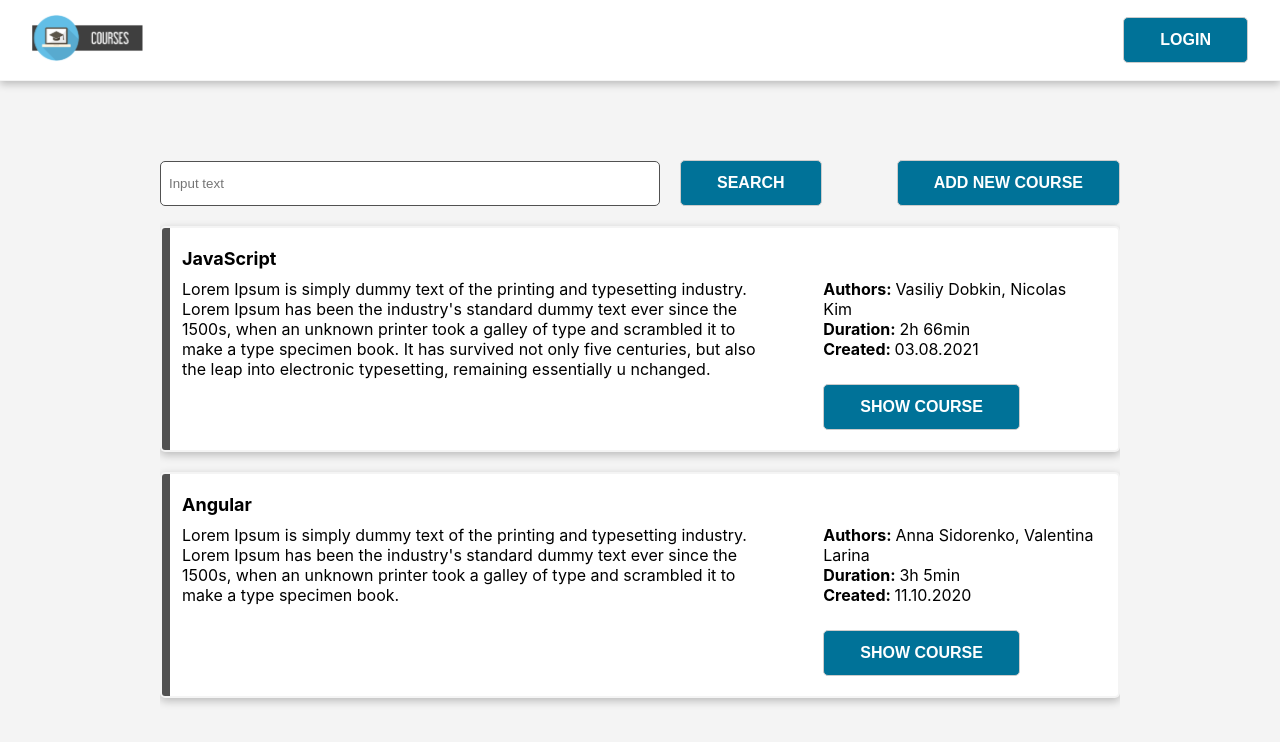
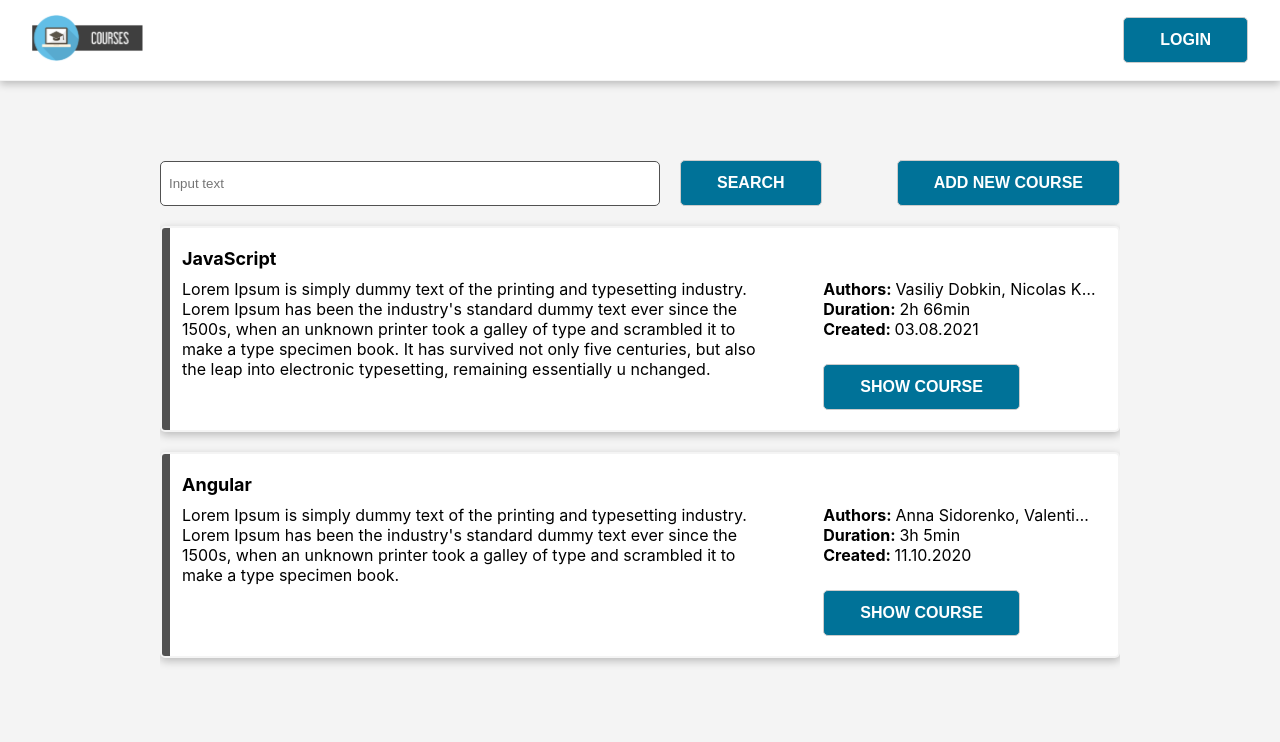
Before and after one commit to fedorenko-oleksandra/react-app, a React (Create React App) app: page / in a window 1280 px wide. Shown: the top 742 px of the page. Built offline with nearby package versions, Linux system fonts and the light colour scheme.

Commit message:
fixed search behavior

```diff
--- a/src/components/CourseInfo/CourseInfo.jsx
+++ b/src/components/CourseInfo/CourseInfo.jsx
@@ -30,7 +30,7 @@ const CourseInfo = (props) => {
 								<strong>Created: </strong>
 								{creationDate}
 							</li>
-							<li>
+							<li className={styles.word_wrap}>
 								<strong>Authors: </strong>
 								<span>{authors}</span>
 							</li>
--- a/src/components/CourseInfo/CourseInfo.module.scss
+++ b/src/components/CourseInfo/CourseInfo.module.scss
@@ -40,6 +40,7 @@
 }
 
 .info_wrapper {
+  width: 100%;
   padding: 0;
   margin-bottom: 25px;
 
@@ -58,3 +59,10 @@
 .button_holder {
   text-align: end;
 }
+
+.word_wrap {
+  width: 100%;
+  white-space: nowrap;
+  overflow: hidden;
+  text-overflow: ellipsis;
+}
--- a/src/components/Courses/Courses.jsx
+++ b/src/components/Courses/Courses.jsx
@@ -11,7 +11,7 @@ const Courses = (props) => {
 	const [inputValue, setInputValue] = useState('');
 
 	const [currentCourse, setCurrentCourse] = useState({});
-	const [coursesList, setCoursesList] = useState([]);
+	const [coursesList, setCoursesList] = useState(courses);
 	const [searchParam] = useState(['id', 'title']);
 
 	function toggleButtonClick(id) {
@@ -23,46 +23,41 @@ const Courses = (props) => {
 
 	function handleInputChange(e) {
 		setInputValue(e.target.value);
-		const filteredCourses = courses.find((course) =>
+
+		handleButtonSearchClick();
+
+		if (e.target.value === '') {
+			setCoursesList(courses);
+		}
+	}
+
+	function handleButtonSearchClick() {
+		const filteredCourses = courses.filter((course) =>
 			searchParam.some((searchItem) =>
 				course[searchItem].toLowerCase().includes(inputValue.toLowerCase())
 			)
 		);
+
 		setCoursesList(filteredCourses);
-		console.log(coursesList);
 	}
 
-	// let listItems;
-
-	// if (isInfoOpen) {
-	// 	listItems = (
-	// 		<CourseInfo
-	// 			course={currentCourse}
-	// 			buttonEvent={() => toggleButtonClick()}
-	// 		></CourseInfo>
-	// 	);
-	// } else {
-	// 	listItems = courses.map((course) => (
-	// 		<CourseCard
-	// 			key={course.id}
-	// 			course={course}
-	// 			buttonEvent={() => toggleButtonClick(course.id)}
-	// 		></CourseCard>
-	// 	));
-	// }
 	return (
 		<ul>
-			<SearchBar
-				inputEvent={handleInputChange}
-				inputValue={inputValue}
-			></SearchBar>
+			{isInfoOpen ? null : (
+				<SearchBar
+					inputEvent={handleInputChange}
+					buttonEvent={handleButtonSearchClick}
+					inputValue={inputValue}
+				></SearchBar>
+			)}
+
 			{isInfoOpen ? (
 				<CourseInfo
 					course={currentCourse}
 					buttonEvent={() => toggleButtonClick()}
 				></CourseInfo>
 			) : (
-				courses.map((course) => (
+				coursesList.map((course) => (
 					<CourseCard
 						key={course.id}
 						course={course}
--- a/src/components/Courses/components/CourseCard/CourseCard.module.scss
+++ b/src/components/Courses/components/CourseCard/CourseCard.module.scss
@@ -48,6 +48,7 @@
 }
 
 .info_wrapper {
+  width: 100%;
   padding: 0;
   margin-bottom: 25px;
 }
@@ -55,3 +56,10 @@
 li {
   list-style-type: none;
 }
+
+.word_wrap {
+  width: 100%;
+  white-space: nowrap;
+  overflow: hidden;
+  text-overflow: ellipsis;
+}
--- a/src/components/Courses/components/SearchBar/SearchBar.jsx
+++ b/src/components/Courses/components/SearchBar/SearchBar.jsx
@@ -13,7 +13,7 @@ const SearchBar = (props) => {
 					inputValue={props.inputValue}
 					handleChange={props.inputEvent}
 				></Input>
-				<Button buttonText='Search'></Button>
+				<Button buttonText='Search' onClick={props.buttonEvent}></Button>
 			</div>
 			<Button buttonText='Add new course'></Button>
 		</div>
```
